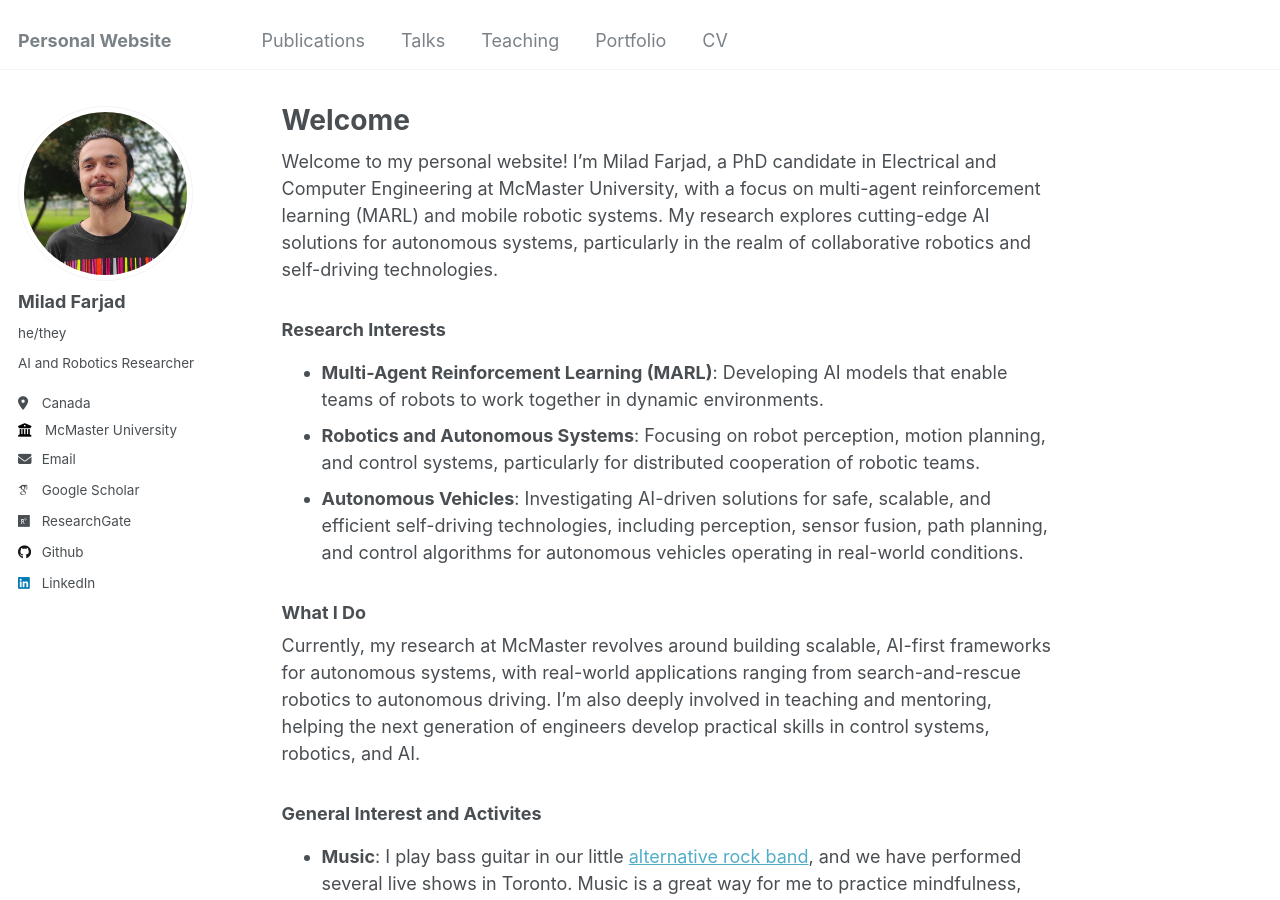
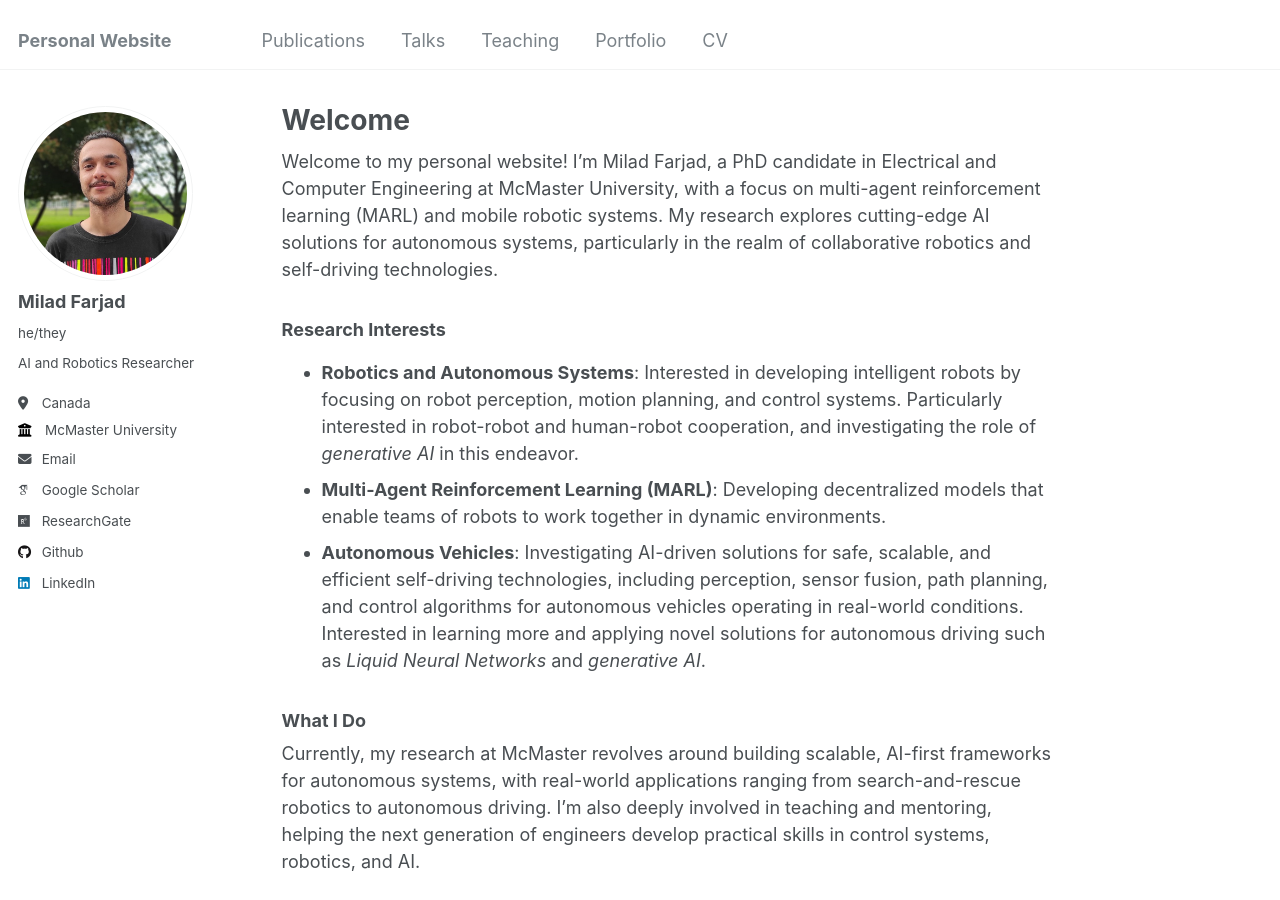
Before and after one commit to mylad13/mylad13.github.io, a Jekyll site: the page built from _pages/about.md, in a window 1280 px wide and 900 px high. Built offline with Jekyll 4.4.1, drawn with Linux system fonts in a browser that asks for light colours; some web fonts are replaced.

Commit message:
edited aboutme

```diff
--- a/_pages/about.md
+++ b/_pages/about.md
@@ -11,9 +11,9 @@ Welcome to my personal website! I'm Milad Farjad, a PhD candidate in Electrical
 
 
 ### Research Interests
-- **Multi-Agent Reinforcement Learning (MARL)**: Developing AI models that enable teams of robots to work together in dynamic environments.
-- **Robotics and Autonomous Systems**: Focusing on robot perception, motion planning, and control systems, particularly for distributed cooperation of robotic teams.
-- **Autonomous Vehicles**: Investigating AI-driven solutions for safe, scalable, and efficient self-driving technologies, including perception, sensor fusion, path planning, and control algorithms for autonomous vehicles operating in real-world conditions.
+- **Robotics and Autonomous Systems**: Interested in developing intelligent robots by focusing on robot perception, motion planning, and control systems. Particularly interested in robot-robot and human-robot cooperation, and investigating the role of *generative AI* in this endeavor.
+- **Multi-Agent Reinforcement Learning (MARL)**: Developing decentralized models that enable teams of robots to work together in dynamic environments.
+- **Autonomous Vehicles**: Investigating AI-driven solutions for safe, scalable, and efficient self-driving technologies, including perception, sensor fusion, path planning, and control algorithms for autonomous vehicles operating in real-world conditions. Interested in learning more and applying novel solutions for autonomous driving such as *Liquid Neural Networks* and *generative AI*.
 
 ### What I Do
 Currently, my research at McMaster revolves around building scalable, AI-first frameworks for autonomous systems, with real-world applications ranging from search-and-rescue robotics to autonomous driving. I'm also deeply involved in teaching and mentoring, helping the next generation of engineers develop practical skills in control systems, robotics, and AI.
```
Also changed, not shown: _portfolio/portfolio-QLMI.md (+2 -2 lines), _portfolio/portfolio-catmip.md (+1 -1 lines).
